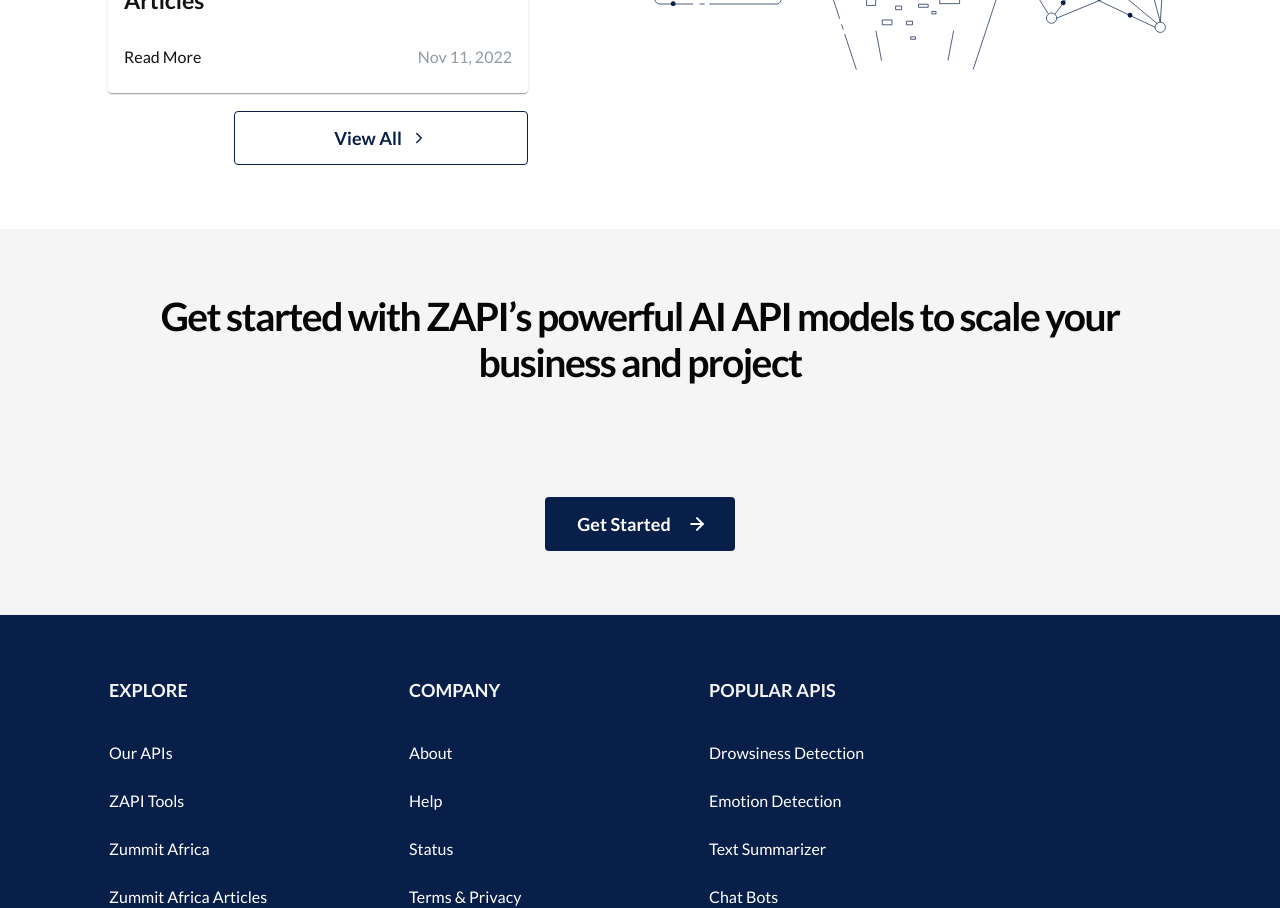
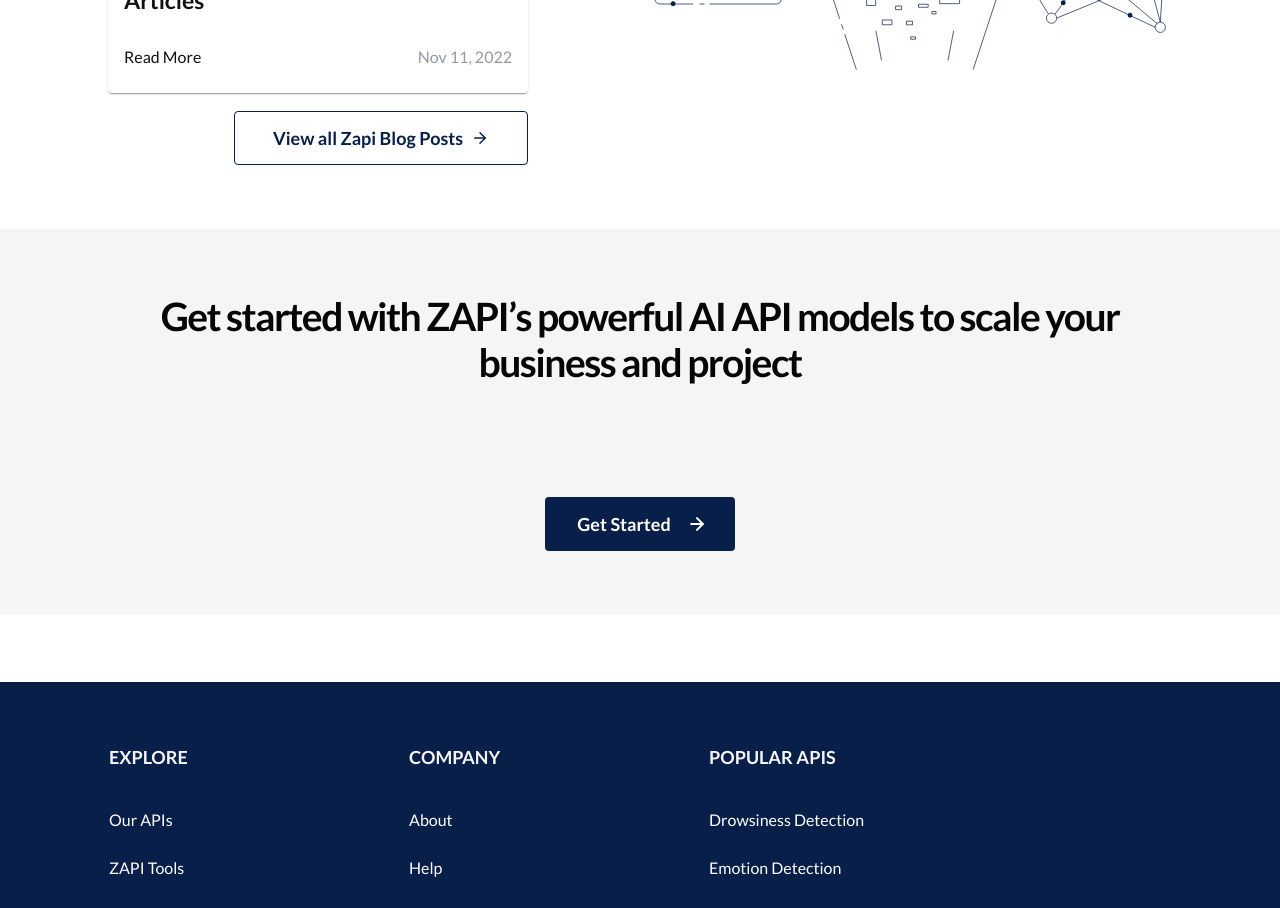
Before and after one commit to Zummit-Africa-Inc/Zapi-FE-v2, a React (Vite) app: page / in a window 1280 px wide. Shown: the part 5820-6728 px from the top of the page. Built offline with nearby package versions, Linux system fonts and the light colour scheme; no server answers; what aws-amplify would draw is missing.

Commit message:
Fixes on Blog and Pricing

```diff
--- a/src/components/home/Blog.tsx
+++ b/src/components/home/Blog.tsx
@@ -1,7 +1,7 @@
 import React from "react";
 import { Link } from "react-router-dom";
 import { makeStyles } from "@mui/styles";
-import { FiChevronRight} from "react-icons/fi";
+import { FiArrowRight } from "react-icons/fi";
 import { Box, Card, CardContent, CardMedia, Stack, Theme, Typography } from "@mui/material";
 
 import { useAppContext } from "../../contexts/AppProvider";
@@ -44,7 +44,7 @@ const Blog: React.FC = () => {
           </Link>
         ))}
         <Link to="/" className={classes.link} style={{borderColor: currentMode === "dark" ? "#FFEA00" : "#081F4A",color: currentMode === "dark" ? "#FFEA00" : "#081F4A"}}>
-          View All<FiChevronRight />
+          View all Zapi Blog Posts<FiArrowRight />
         </Link>
       </Box>
       <Box className={classes.container2}>
@@ -142,5 +142,11 @@ const useStyles = makeStyles((theme: Theme) => ({
     fontSize: "18px",
     lineHeight: "22px",
     cursor: "pointer",
+    [theme.breakpoints.down("mobile")]: {
+      textAlign: "center",
+    },
+    [theme.breakpoints.down("tablet")]: {
+      textAlign: "center",
+    },
   },
 }));
--- a/src/components/home/gettingStarted.tsx
+++ b/src/components/home/gettingStarted.tsx
@@ -39,6 +39,7 @@ const useStyles = makeStyles((theme: Theme) => ({
     textAlign: "center",
     justifyContent: "center",
     padding: "4rem 6.7rem",
+    marginBottom: "67px",
     background: theme.palette.background.default,
     [theme.breakpoints.down("tablet")]: {
       padding: "2.5rem 1rem",
```
